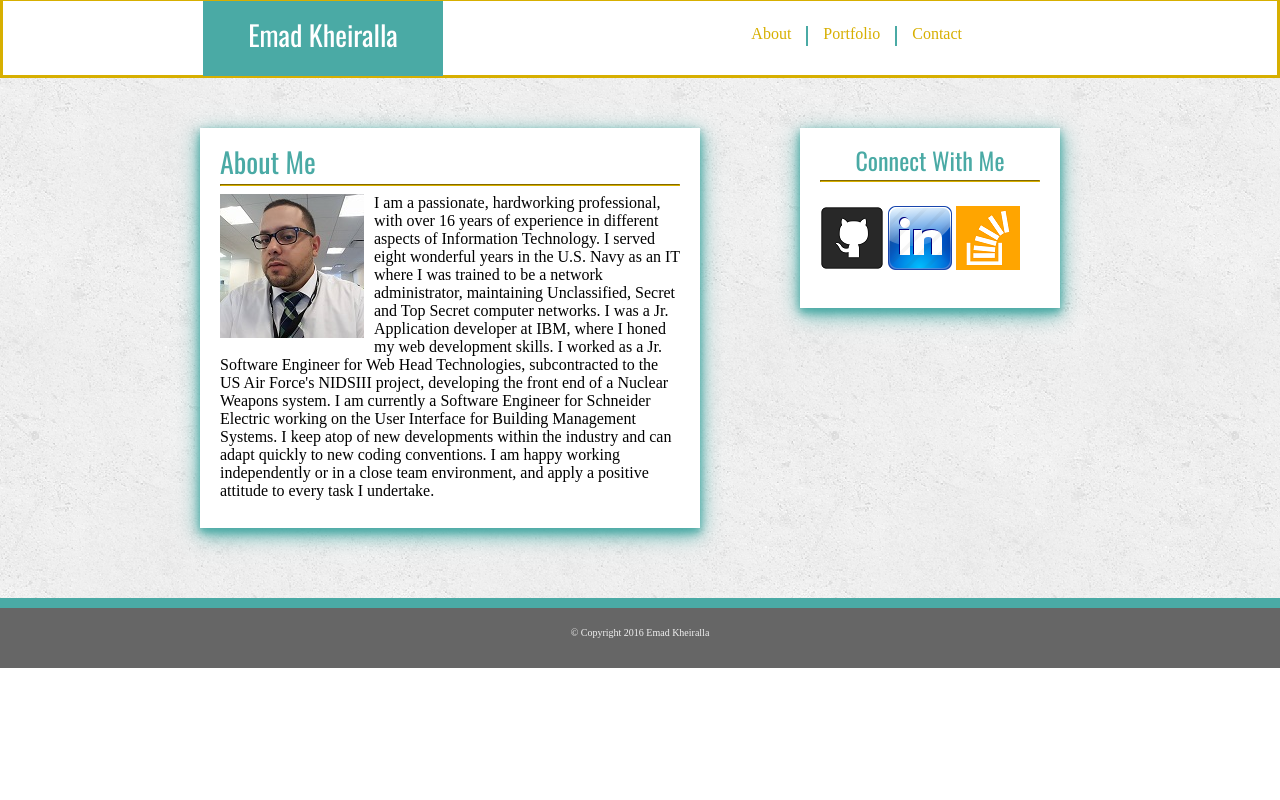
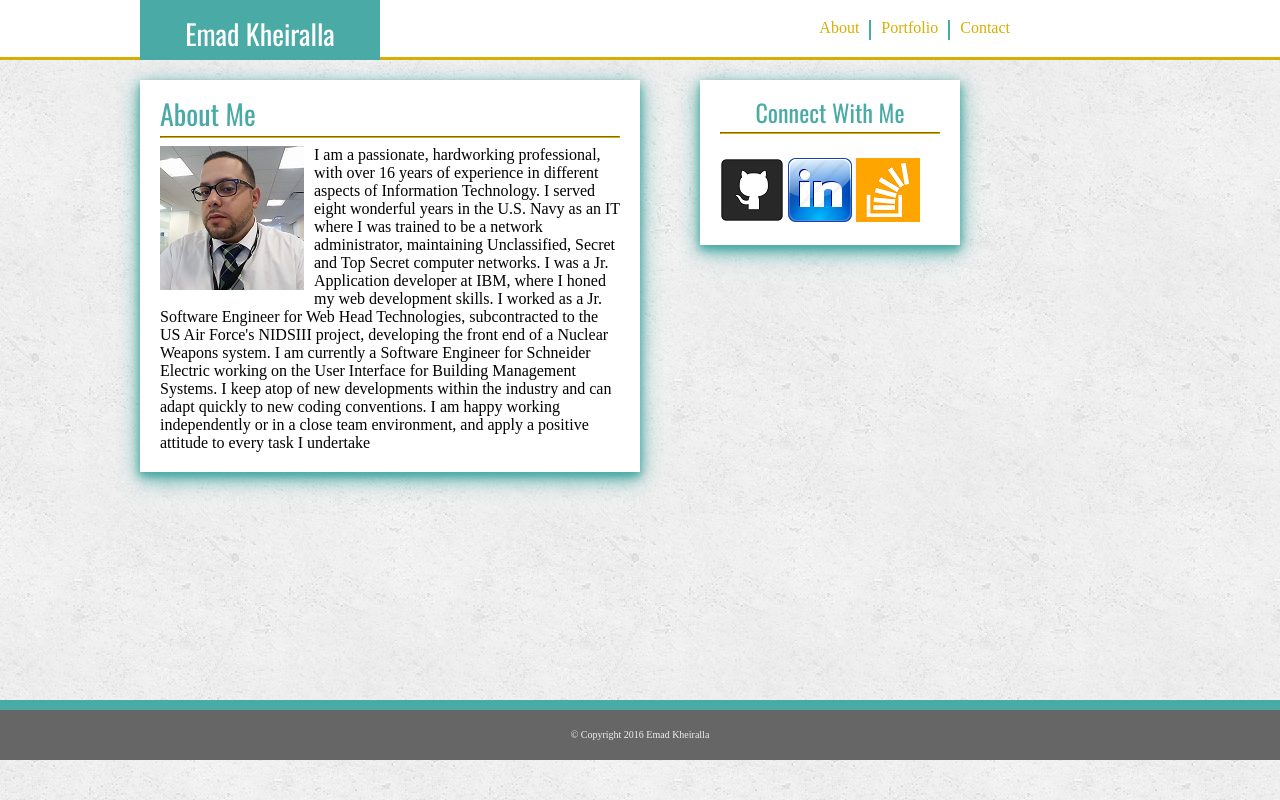
Before and after one commit to emadkheiralla/Basic-Portfolio, a PHP site: page / in a window 1280 px wide. Run offline with PHP 8.4, Linux system fonts and the light colour scheme.

Commit message:
cleaned up code give page a container

```diff
--- a/assets/css/style.css
+++ b/assets/css/style.css
@@ -7,44 +7,54 @@ a{
     color: #D7AF00;
 }
 
-html{
-    margin-top: -2px;
+html, body {
+    width: 100%;
     height: 100%;
 }
+
 body{
-    position: relative;
-    margin: 0;
-    padding: 0;
+    position: static;
+    height:100%;
+    width: 100%;
+    background-image: url("../images/concrete_seamless.png");
+    background-size: all;
+    background-attachment: scroll;
 }
 
+.container {
+    width: 1000px;
+    margin: 0 auto;
+}
+
+.clear {
+    clear: both;
+}
+
+#list
+{
+    color: #D7AF00;
+    float: right;
+    list-style-type: none;
+    padding-top:10px;
+}
 
 #name{
     text-align: center;
     font-size: 28px;
     float: left;
-    margin-left: 200px;
     padding-top: 20px;
-    height:75px;
+    height: 60px;
     width: 240px;
     background-color: #4aaaa5;
     font-family: 'Oswald', sans-serif;
 }
 
-li:hover {
-    background-color: #4aaaa5;
+#frame {
+    padding: 20px 0;
+    min-height: 80%;
 }
 
-.divider-vertical-second-menu{
-   height: 20px;
-   width: 1px;
-   margin: 10px 5px;
-   overflow: hidden;
-   border-right: 2px solid #4aaaa5;
-}
-
-
-#teal_line{
-    height: 10px;
+li:hover {
     background-color: #4aaaa5;
 }
 
@@ -52,35 +62,29 @@ li:hover {
     line-height: normal;
 }
 
-#indexfull {
-    height:520px;
-    width: 100%;
-    background-image: url("../images/concrete_seamless.png");
-    background-size: all;
-    background-attachment: scroll;
+#frame .sidebar {
+    box-shadow: 0 4px 8px 0 rgba(74, 170, 165, 1), 0 6px 20px 0 rgba(74, 170, 165, 1);
+    padding: 20px;
+    width: 260px;
+    display: block;
+    background: #ffffff;
+    float: left;
+    margin-left: 60px;
+    /*position: absolute;
+    bottom: 420px;
+    left: 800px;*/
 }
 
-#indexright{
+#frame .content{
     box-shadow: 0 4px 8px 0 rgba(74, 170, 165, 1), 0 6px 20px 0 rgba(74, 170, 165, 1);
-    padding-top: 20px;
-    height: 180px;
-    width: 260px;
-    display: inline;
+    padding: 20px;
+    width: 500px;
+    display: block;
     background: #ffffff;
-    position: absolute;
-    bottom: 360px;
-    left: 800px;
-}
-
-#indexleft{
-    box-shadow: 0 4px 8px 0 rgba(74, 170, 165, 1), 0 6px 20px 0 rgba(74, 170, 165, 1);
-    height: 400px;
-    width: 500px;
-    display: inline;
-    background: #ffffff;
-    position: absolute;
+    float: left;
+    /*position: absolute;
     left: 200px;
-    bottom: 140px;
+    bottom: 200px;*/
 }
 
 
@@ -99,9 +103,9 @@ li:hover {
     width: 260px;
     display: inline;
     background: #ffffff;
-    position: absolute;
+    /*position: absolute;
     bottom: 390px;
-    left: 800px;
+    left: 800px;*/
 }
 
 #contactleft{
@@ -110,9 +114,9 @@ li:hover {
     width: 500px;
     display: inline;
     background: #ffffff;
-    position: absolute;
+   /*position: absolute;
     left: 200px;
-    bottom: 110px;
+    bottom: 110px;*/
 }
 
 #portfoliofull {
@@ -129,9 +133,9 @@ li:hover {
     width: 480px;
     display: inline;
     background: #ffffff;
-    position: absolute;
+    /*position: absolute;
     left: 200px;
-    bottom: 90px;
+    bottom: 90px;*/
 }
 
 #portfolioright{
@@ -141,18 +145,17 @@ li:hover {
     width: 260px;
     display: inline;
     background: #ffffff;
-    position: absolute;
+    /*position: absolute;
     bottom: 540px;
-    left: 800px;
+    left: 800px;*/
 }
 
 header {
-    height: 80px;
+    height: 60px;
     width: 100%;
     background: #ffffff;
     color: #ffffff;
-    border-width: 1px;
-    border: solid #D7AF00;
+    border-bottom: 3px solid #D7AF00;
 
 }
 hr{
@@ -168,6 +171,7 @@ footer {
     width: 100%;
     background: #666666;
     color: #333;
+    border-top: 10px solid #4aaaa5;
 }
 #contact{
     margin-top: 0;
@@ -367,19 +371,21 @@ form{
     color: #F0F0F0;
 }
 
+ul{
+    padding-right: 130px;
+}
+
 li{
     color: #D7AF00;
     float: right;
-    margin-left: 10px;
-    margin-right: 10px;
-    margin-top: 10px;
+    padding: 10px 0 5px 0;
     display: inline-block;
 }
 
-ul
-{
-    color: #D7AF00;
-    list-style-type: none;
-    margin-right:305px;
-    margin-top:15px;
+.divider-vertical-second-menu{
+   height: 20px;
+   width: 1px;
+   margin: 10px 10px 10px 10px;
+   overflow: hidden;
+   border-right: 2px solid #4aaaa5;
 }
--- a/index.html
+++ b/index.html
@@ -5,6 +5,7 @@
 	<meta name="description" content="My Portfolio">
 	<meta name="keywords" content="HTML,CSS">
 	<meta name="author" content="Emad Kheiralla">
+	<meta name="viewport" content="width=device-width, initial-scale=1.0">
 	<title>Emad's Portfolio</title>
 	<link rel="stylesheet" type="text/css" href="assets/css/reset.css">
 	<link href='https://fonts.googleapis.com/css?family=Oswald' rel='stylesheet' type='text/css'>
@@ -12,43 +13,45 @@
 </head>
 <body>
 	<header>
+		<div class="container">
 			<div id="name">
 				<h1>
 					<b>Emad Kheiralla</b>
 				</h1>
 			</div>
-		<ul>
+			<div id="list">
+				<ul >
 					<li><a href="contact.html">Contact</a></li>
 					<li class="divider-vertical-second-menu"></li>
 					<li><a href="portfolio.html">Portfolio</a></li>
 					<li class="divider-vertical-second-menu"></li>
 					<li><a href="index.html">About</a></li>
 				</ul>
+			</div>
+			<div class="clear"></div>
+		</div>
 	</header>
-
-	<section id="indexfull">
-		<section id="indexleft">
+	<div id="frame" class="container">
+		<div class="content">
 			<h2 class="aboutme"><b>About Me</b></h2>
 			<hr>
-			<p id="words"><img src="assets/images/me2.jpg" alt="profile pic" id="me2">I am a passionate, hardworking professional, with over 16 years of experience in different aspects of Information Technology. I served eight wonderful years in the U.S. Navy as an IT where I was trained to be a network administrator, maintaining Unclassified, Secret and Top Secret computer networks. I was a Jr. Application developer at IBM, where I honed my web development skills. I worked as a Jr. Software Engineer for Web Head Technologies, subcontracted to the US Air Force&#39;s NIDSIII project, developing the front end of a Nuclear Weapons system. I am currently a Software Engineer for Schneider Electric working on the User Interface for Building Management Systems. I keep atop of new developments within the industry and can adapt quickly to new coding conventions. I am happy working independently or in a close team environment, and apply a positive attitude to every task I undertake.</p>
-		</section>
-
-		<section id="indexright">
+			<p id="words"><img src="assets/images/me2.jpg" alt="profile pic" id="me2">I am a passionate, hardworking professional, with over 16 years of experience in different aspects of Information Technology. I served eight wonderful years in the U.S. Navy as an IT where I was trained to be a network administrator, maintaining Unclassified, Secret and Top Secret computer networks. I was a Jr. Application developer at IBM, where I honed my web development skills. I worked as a Jr. Software Engineer for Web Head Technologies, subcontracted to the US Air Force&#39;s NIDSIII project, developing the front end of a Nuclear Weapons system. I am currently a Software Engineer for Schneider Electric working on the User Interface for Building Management Systems. I keep atop of new developments within the industry and can adapt quickly to new coding conventions. I am happy working independently or in a close team environment, and apply a positive attitude to every task I undertake
+			</p>
+		</div>
+		<div class="sidebar">
 			<h2 class="connect"><b>Connect With Me</b></h2>
 			<hr>
 			<br>
 			<a href="https://github.com/emadkheiralla"><img src="assets/images/git.png" alt="github"></a>
 			<a href="https://www.linkedin.com/in/emad-kheiralla-44764750"><img src="assets/images/linked.png" alt="linkedin"></a>
 			<a href="http://stackoverflow.com/users/6317463/emad-kheiralla"><img src="assets/images/stackoverflow.png" alt="stackoverflow"></a>
-		</section>
-	</section>
-
-	<div id="teal_line">
-
 		</div>
-
+		<div class="clear"></div>
+	</div>
 	<footer>
+		<div class="container">
 			<p id="copyright">&copy; Copyright 2016 Emad Kheiralla</p>
+		</div>
 	</footer>
 </body>
 </html>
```
Also changed, not shown: contact.html (+14 -11 lines), portfolio.html (+11 -12 lines). Lines whose indentation alone changed are shown as unchanged.
